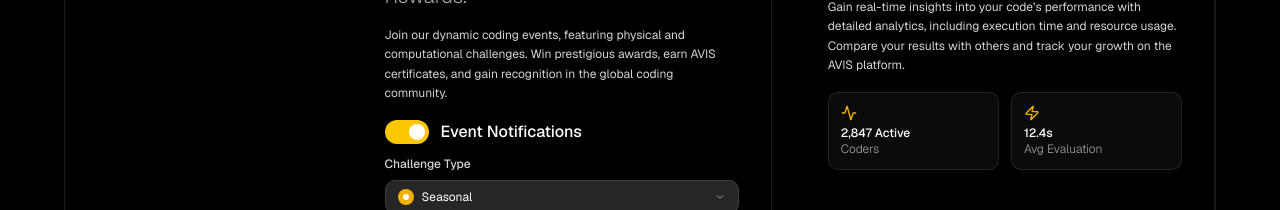
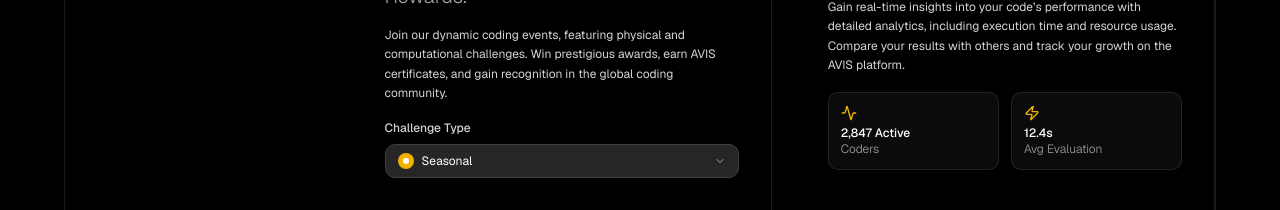
Before and after one commit to Sarina-R/AVIS-landing-page, a Next.js app: page /avis-challenge in a window 1280 px wide. Shown: the part 3040-3250 px from the top of the page. Built offline with nearby package versions, Linux system fonts and the light colour scheme; no server answers.

Commit message:
delete: ToggleSwitch for notification

```diff
--- a/components/challenge-page-components/KubernetesCompanion .tsx
+++ b/components/challenge-page-components/KubernetesCompanion .tsx
@@ -182,24 +182,6 @@ const KubernetesCompanion = () => {
       <p className='text-neutral-400 font-light text-xs leading-relaxed'>
         {description}
       </p>
-    </div>
-  )
-
-  const ToggleSwitch = ({ enabled, onChange, label }: ToggleSwitchProps) => (
-    <div className='flex items-center space-x-3'>
-      <button
-        onClick={() => onChange(!enabled)}
-        className={`relative inline-flex h-6 w-11 items-center rounded-full transition-colors ${
-          enabled ? 'bg-yellow-400' : 'bg-neutral-600'
-        }`}
-      >
-        <span
-          className={`inline-block h-4 w-4 transform rounded-full bg-white transition-transform ${
-            enabled ? 'translate-x-6' : 'translate-x-1'
-          }`}
-        />
-      </button>
-      <span className='text-white font-medium'>{label}</span>
     </div>
   )
 
@@ -411,12 +393,6 @@ const KubernetesCompanion = () => {
                   </p>
 
                   <div className='space-y-3'>
-                    <ToggleSwitch
-                      enabled={isEnabled}
-                      onChange={setIsEnabled}
-                      label='Event Notifications'
-                    />
-
                     <div className='space-y-2'>
                       <label className='block text-neutral-300 font-medium text-xs'>
                         Challenge Type
```
